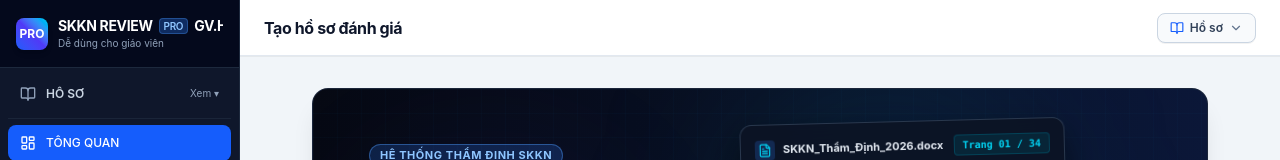
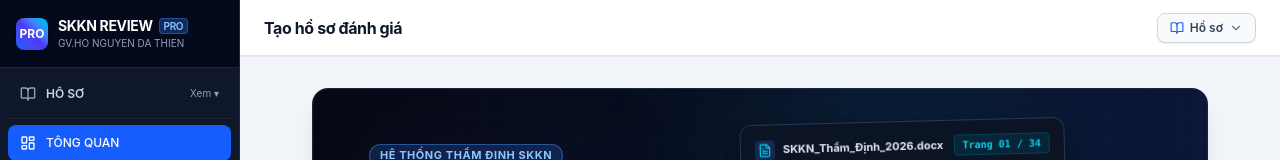
Before and after one commit to dathien/SKKN-REVIEW-PRO-, a React (Vite) app: page / in a window 1280 px wide. Shown: the top 160 px of the page. Built offline with nearby package versions, Linux system fonts and the light colour scheme.

Commit message:
Update Sidebar.tsx

```diff
--- a/src/components/Sidebar.tsx
+++ b/src/components/Sidebar.tsx
@@ -249,12 +249,10 @@ export const Sidebar: React.FC<SidebarProps> = ({
                 <span className="text-[10px] px-1 py-0.2 rounded bg-blue-500/30 text-blue-300 font-semibold border border-blue-400/30 shrink-0">
                   PRO
                 </span>
-                <p className="font-bold text-sm tracking-tight text-white flex items-center gap-1 truncate">
-                  GV.HO NGUYEN DA THIEN
-                </p>
+
               </h1>
               <p className="text-[10px] text-slate-400 truncate">
-                {appMode === 'easy' ? 'Dễ dùng cho giáo viên' : 'Chế độ Chuyên sâu'}
+                {appMode === 'easy' ? ' GV.HO NGUYEN DA THIEN' : 'Chế độ Chuyên sâu'}
               </p>
             </div>
           </div>
```
